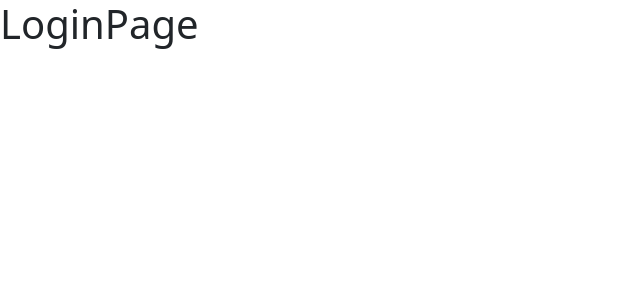
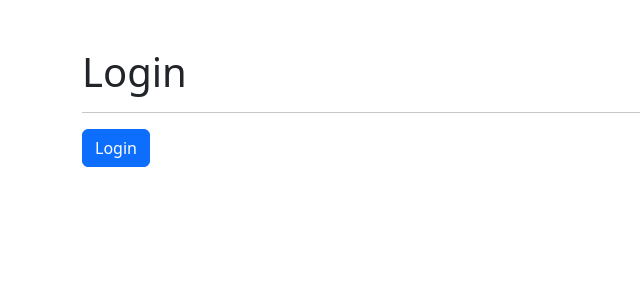
Before and after one commit to Angiejimenezc/heroes, a React (Vite) app in the folder heroes-spa/: page /login in a window 1280 px wide. Shown: the top 300 px of the page, without its empty margins (0-640 px from the left). Built offline with nearby package versions, Linux system fonts and the light colour scheme.

Commit message:
UseNavigate

```diff
--- a/heroes-spa/src/auth/LoginPage.jsx
+++ b/heroes-spa/src/auth/LoginPage.jsx
@@ -1,3 +1,24 @@
+import { useNavigate } from "react-router-dom";
+
 export const LoginPage = () => {
-  return <h1>LoginPage</h1>;
+
+  const navigate = useNavigate()
+
+  const onLogin = () => {
+    navigate('/marvel' , { replace: true })
+  }
+
+
+  return (
+    <div className="container mt-5">
+<h1>Login</h1>
+<hr />
+
+<button
+className="btn btn-primary"
+onClick={ onLogin }
+
+>Login</button>
+    </div>
+  )
 };
--- a/heroes-spa/src/router/AppRotuer.jsx
+++ b/heroes-spa/src/router/AppRotuer.jsx
@@ -8,7 +8,6 @@ export const AppRotuer = () => {
 
     <Routes>
     <Route path="login" element={<LoginPage />} />
-
         <Route path="/*" element={<HeroesRoutes />} />
 
     </Routes>
--- a/heroes-spa/src/ui/components/Navbar.jsx
+++ b/heroes-spa/src/ui/components/Navbar.jsx
@@ -1,7 +1,16 @@
-import { Link, NavLink } from 'react-router-dom';
+import { Link, NavLink, useNavigate } from 'react-router-dom';
+
 
 
 export const Navbar = () => {
+
+    const navigate = useNavigate();
+
+    const onLogout = () => {
+        navigate('/login' , { replace: true });
+    }
+
+
     return (
         <nav className="navbar navbar-expand-sm navbar-dark bg-dark p-2">
 
@@ -40,6 +49,7 @@ export const Navbar = () => {
 
                     <button
                         className="nav-item nav-link btn"
+                        onClick={ onLogout }
                     >
                         Logout
                     </button>
```
